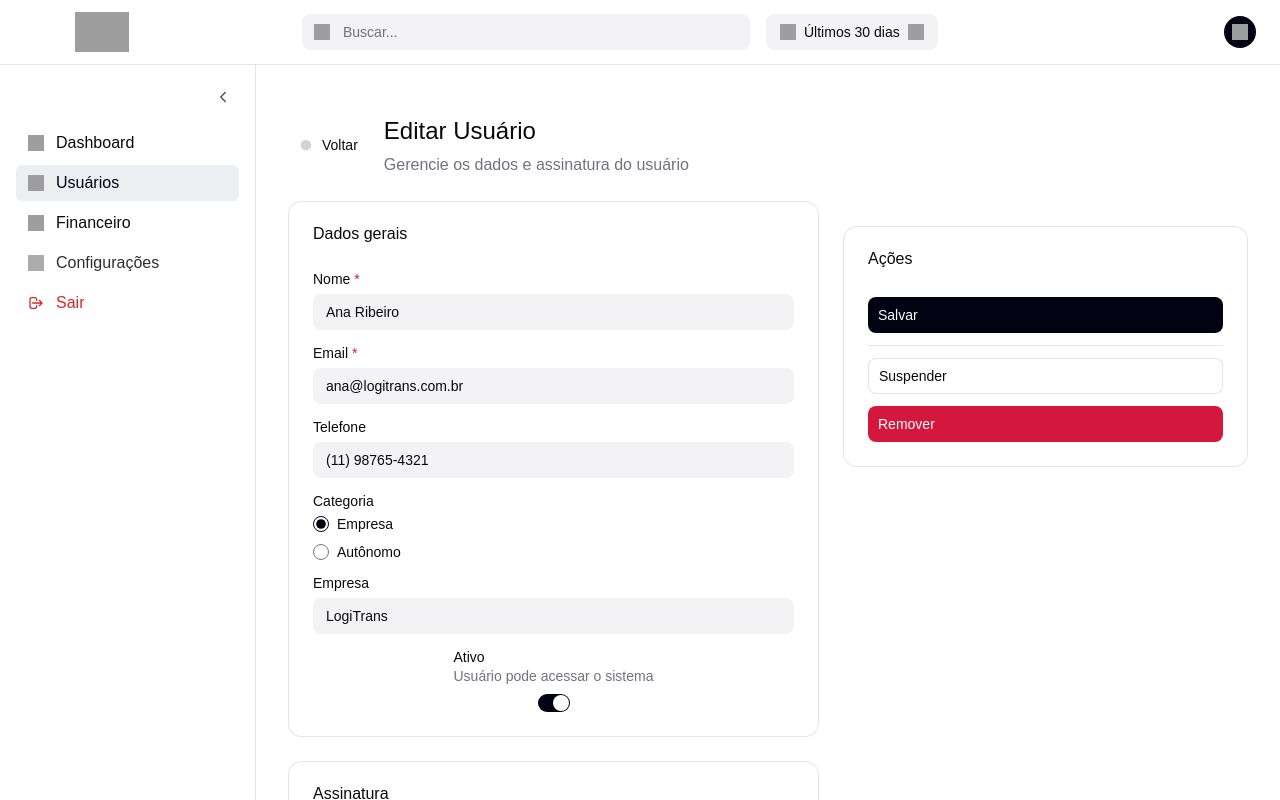
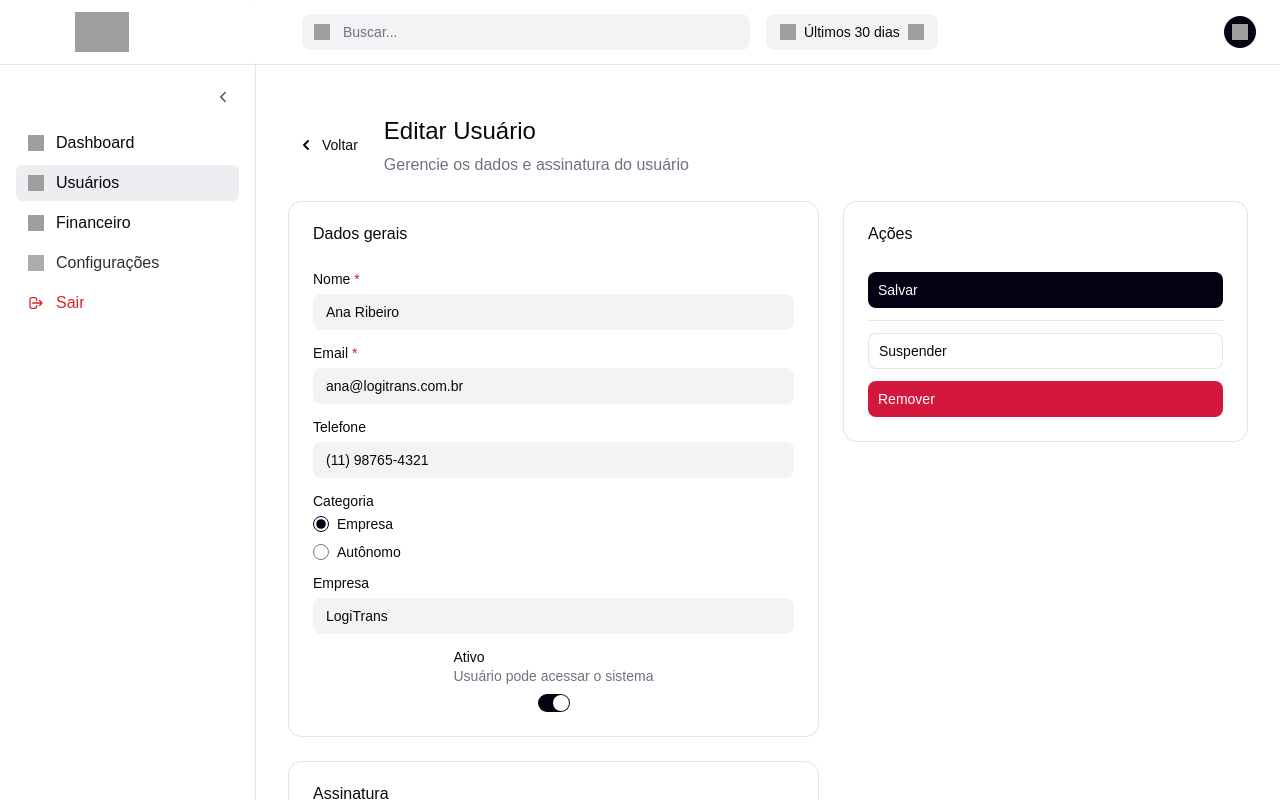
Before and after one commit to emperormades/ergo-admin, a React (Vite) app: page /usuarios/editar/1 in a window 1280 px wide. Shown: the top 800 px of the page. Built offline with nearby package versions, Linux system fonts and the light colour scheme; grey boxes are pictures that could not be loaded.

Commit message:
fix layout on screen edit user

```diff
--- a/src/components/EditUser.css
+++ b/src/components/EditUser.css
@@ -166,9 +166,8 @@
   background: rgba(0, 0, 0, 0.05);
 }
 
-.back-button img {
-  width: 16px;
-  height: 16px;
+.back-button svg {
+  flex-shrink: 0;
 }
 
 .header-title h1 {
@@ -506,7 +505,9 @@
   max-width: 405px;
   box-sizing: border-box;
   position: sticky;
-  top: 113px;
+  /* Scroll em .edit-user-main: inset conta a partir da área rolável — não repetir navbar+padding da viewport */
+  top: 0;
+  align-self: start;
   justify-self: end;
 }
 
@@ -575,6 +576,14 @@
   }
 }
 
+/* Tablet: card de ações mais estreito (metade da coluna); mobile estreito continua full width abaixo */
+@media (max-width: 1180px) and (min-width: 481px) {
+  .edit-user-content > .actions-card {
+    width: 50%;
+    justify-self: center;
+  }
+}
+
 @media (max-width: 768px) {
   .edit-user-main {
     margin-left: 0;
--- a/src/components/EditUser.tsx
+++ b/src/components/EditUser.tsx
@@ -10,7 +10,6 @@ const imgIcon8 = iconUrls.lupa
 const imgIcon7 = iconUrls.calendario
 const imgIcon2 = iconUrls.setaBaixo
 const imgIcon9 = iconUrls.pessoa
-const imgIcon = iconUrls.voltar
 // Mock data for different users
 const mockUsers = {
   '1': {
@@ -154,8 +153,16 @@ export default function EditUser() {
       {/* Main Content */}
       <div className="edit-user-main">
         <div className="edit-user-header">
-          <button className="back-button" onClick={() => navigate('/usuarios')}>
-            <img src={imgIcon} alt="" />
+          <button type="button" className="back-button" onClick={() => navigate('/usuarios')}>
+            <svg width="16" height="16" viewBox="0 0 16 16" fill="none" aria-hidden>
+              <path
+                d="M10 12L6 8L10 4"
+                stroke="currentColor"
+                strokeWidth="2"
+                strokeLinecap="round"
+                strokeLinejoin="round"
+              />
+            </svg>
             Voltar
           </button>
           <div className="header-title">
--- a/src/constants/iconUrls.ts
+++ b/src/constants/iconUrls.ts
@@ -70,6 +70,10 @@ const DASHBOARD_APAGAR_URL =
 const DASHBOARD_FECHAR_URL =
   'https://ixvxepakkdqeaaodseel.supabase.co/storage/v1/object/public/ergo-admin/dashboard/sair.svg'
 
+/** Seta voltar (mesmo asset do ergo-enterprise AEPsDoSetor / voltar.svg). */
+const VOLTAR_ICON_URL =
+  'https://ixvxepakkdqeaaodseel.supabase.co/storage/v1/object/public/demo-bucket/aep/voltar.svg'
+
 export const iconUrls = {
   logoInterno: PLACEHOLDER,
   /** Logo da navbar (Dashboard e demais telas que usem menu/logo.svg). */
@@ -115,7 +119,7 @@ export const iconUrls = {
   vision: PLACEHOLDER,
   /** Ícone KPI Usuários ativos (dashboard). */
   usuariosAtivos: DASHBOARD_USUARIOS_ATIVOS_URL,
-  voltar: PLACEHOLDER,
+  voltar: VOLTAR_ICON_URL,
   corrente: PLACEHOLDER,
   fechar: DASHBOARD_FECHAR_URL,
 } as const
```
